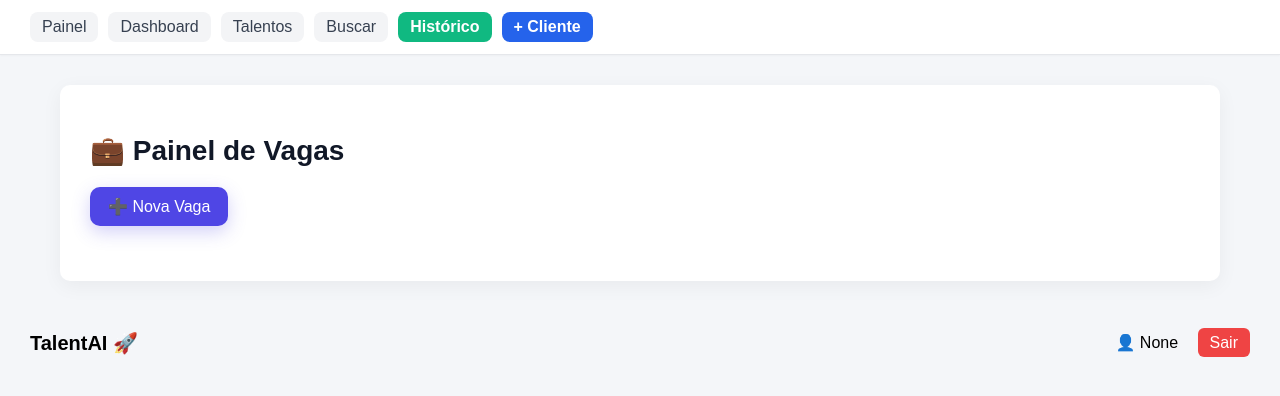
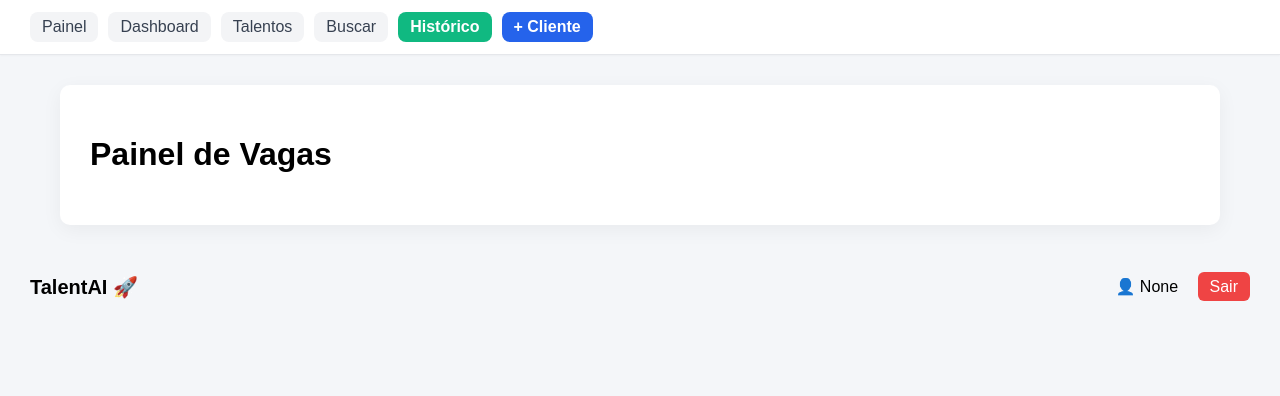
Before and after one commit to AleFreitas2011/TalentAI, a FastAPI app: page / in a window 1280 px wide. Shown: the part 53-449 px from the top of the page. Run offline with FastAPI, Linux system fonts and the light colour scheme.

Commit message:
teste template minimo

```diff
--- a/app/main.py
+++ b/app/main.py
@@ -12,6 +12,7 @@ import re
 
 from .db import SessionLocal, engine, Base
 from .models import Vaga, Usuario, Cliente, Candidato, Envio
+import os
 
 from app.services.cv_parser import extrair_texto_cv
 from app.services.email_extractor import extrair_email
@@ -114,13 +115,13 @@ def detalhe_vaga(
     candidatos = sorted(candidatos, key=lambda x: x.score or 0, reverse=True)
 
     return templates.TemplateResponse(
-        "vaga_detalhe.html",
-        {
-            "request": request,
-            "vaga": vaga,
-            "candidatos": candidatos
-        }
-    )
+    "vaga_detalhe.html",
+    {
+        "request": request,
+        "vaga": vaga,
+        "candidatos": []
+    }
+)
 
 @app.get("/nova_vaga", response_class=HTMLResponse)
 def tela_nova_vaga(request: Request, db: Session = Depends(get_db)):
--- a/templates/vagas.html
+++ b/templates/vagas.html
@@ -1,112 +1,9 @@
 {% extends "base.html" %} {% block content %}
 
-<h1 style="
-    margin-bottom:20px;
-    font-size:28px;
-    font-weight:bold;
-    color:#111827;
-">
-    💼 Painel de Vagas
-</h1>
+<h1>Painel de Vagas</h1>
 
-<!-- BOTÃO NOVA VAGA -->
-<a href="/nova_vaga" style="
-    display:inline-block;
-    margin-bottom:25px;
-    background:#4f46e5;
-    color:white;
-    padding:10px 18px;
-    border-radius:10px;
-    text-decoration:none;
-    font-weight:500;
-    box-shadow:0 6px 18px rgba(79,70,229,0.25);
-">
-    ➕ Nova Vaga
-</a>
-
-<!-- GRID -->
-<div style="
-    display:grid;
-    grid-template-columns:repeat(auto-fill, minmax(320px, 1fr));
-    gap:20px;
-">
-
-    {% for vaga in vagas %}
-
-    <div style="
-        background:white;
-        padding:20px;
-        border-radius:14px;
-        border:1px solid #e5e7eb;
-        box-shadow:0 8px 25px rgba(0,0,0,0.05);
-    ">
-
-        <!-- TÍTULO -->
-        <div style="
-            font-size:18px;
-            font-weight:600;
-            color:#111827;
-            margin-bottom:6px;
-        ">
-            {{ vaga.titulo or "Sem título" }}
-        </div>
-
-        <!-- CLIENTE -->
-        <div style="
-            color:#6b7280;
-            font-size:14px;
-            margin-bottom:12px;
-        ">
-            🏢 {% if vaga.cliente %} {% if vaga.cliente.empresa %}
-            <a href="/vagas/cliente/{{ vaga.cliente.id }}" style="
-                        color:#4f46e5;
-                        text-decoration:none;
-                        font-weight:500;
-                    ">
-                        {{ vaga.cliente.empresa }}
-                    </a> {% else %} {{ vaga.cliente.nome_contato or "Cliente sem nome" }} {% endif %} {% if vaga.cliente.nome_contato %} - {{ vaga.cliente.nome_contato }} {% endif %} {% else %} Cliente não informado {% endif %}
-        </div>
-
-        <!-- STATUS -->
-        <div style="
-            display:inline-block;
-            background:#eef2ff;
-            color:#4f46e5;
-            padding:5px 10px;
-            border-radius:8px;
-            font-size:12px;
-            font-weight:500;
-            margin-bottom:12px;
-        ">
-            {{ vaga.status or "Sem status" }}
-        </div>
-
-        <!-- DATA -->
-        <div style="
-            font-size:12px;
-            color:#9ca3af;
-            margin-bottom:15px;
-        ">
-            {% if vaga.data_criacao and vaga.data_criacao.strftime %} Criada em: {{ vaga.data_criacao.strftime('%d/%m/%Y') }} {% else %} Criada em: - {% endif %}
-        </div>
-
-        <!-- AÇÕES -->
-        <a href="/vaga/{{ vaga.id }}" style="
-            display:inline-block;
-            background:#10b981;
-            color:white;
-            padding:8px 12px;
-            border-radius:8px;
-            text-decoration:none;
-            font-size:13px;
-        ">
-            🔍 Ver detalhes
-        </a>
-
-    </div>
-
-    {% endfor %}
-
+{% for vaga in vagas %}
+<div>
+    <h3>{{ vaga.titulo }}</h3>
 </div>
-
-{% endblock %}
+{% endfor %} {% endblock %}
```
